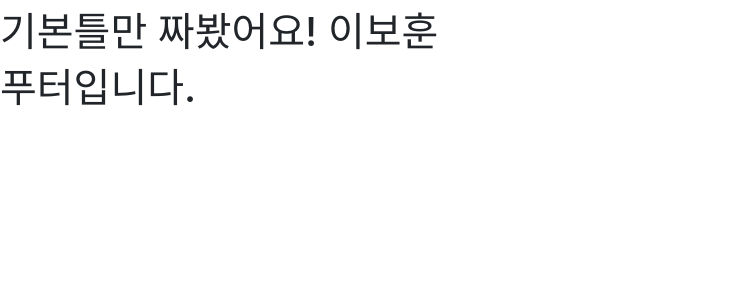
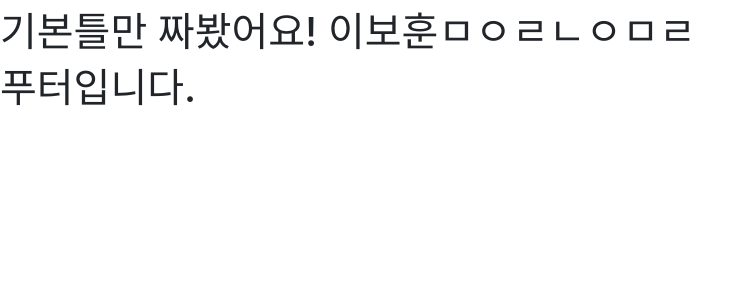
Before and after one commit to ebohoon/hanghae99-30-mini-project, a Flask app: page / in a window 1280 px wide. Shown: the part 48-348 px from the top of the page, without its empty margins (0-751 px from the left). Run offline with Flask 2, Linux system fonts and the light colour scheme; some libraries are stand-ins or nearby versions.

Commit message:
마지막

```diff
--- a/templates/index.html
+++ b/templates/index.html
@@ -32,7 +32,7 @@
     <header w3-include-html = "header" class="head"></header>
     <div class="menu">
     </div>
-    <div class="set"><h1>기본틀만 짜봤어요! 이보훈</h1></div>
+    <div class="set"><h1>기본틀만 짜봤어요! 이보훈ㅁㅇㄹㄴㅇㅁㄹ</h1></div>
     <!-- 푸터 시작부분 -->
     <footer w3-include-html = "footer" class="foot"></footer>
 </body>
```
